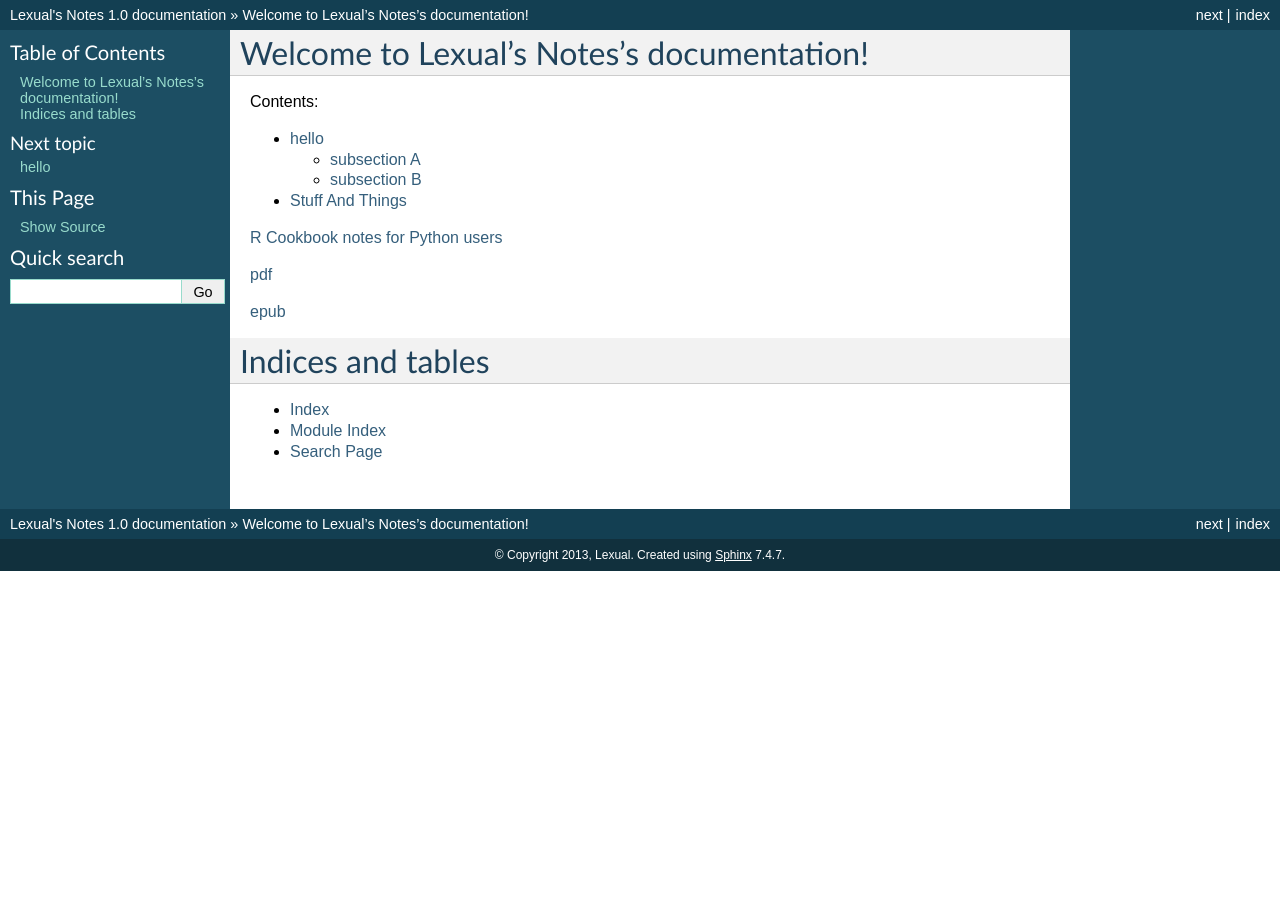
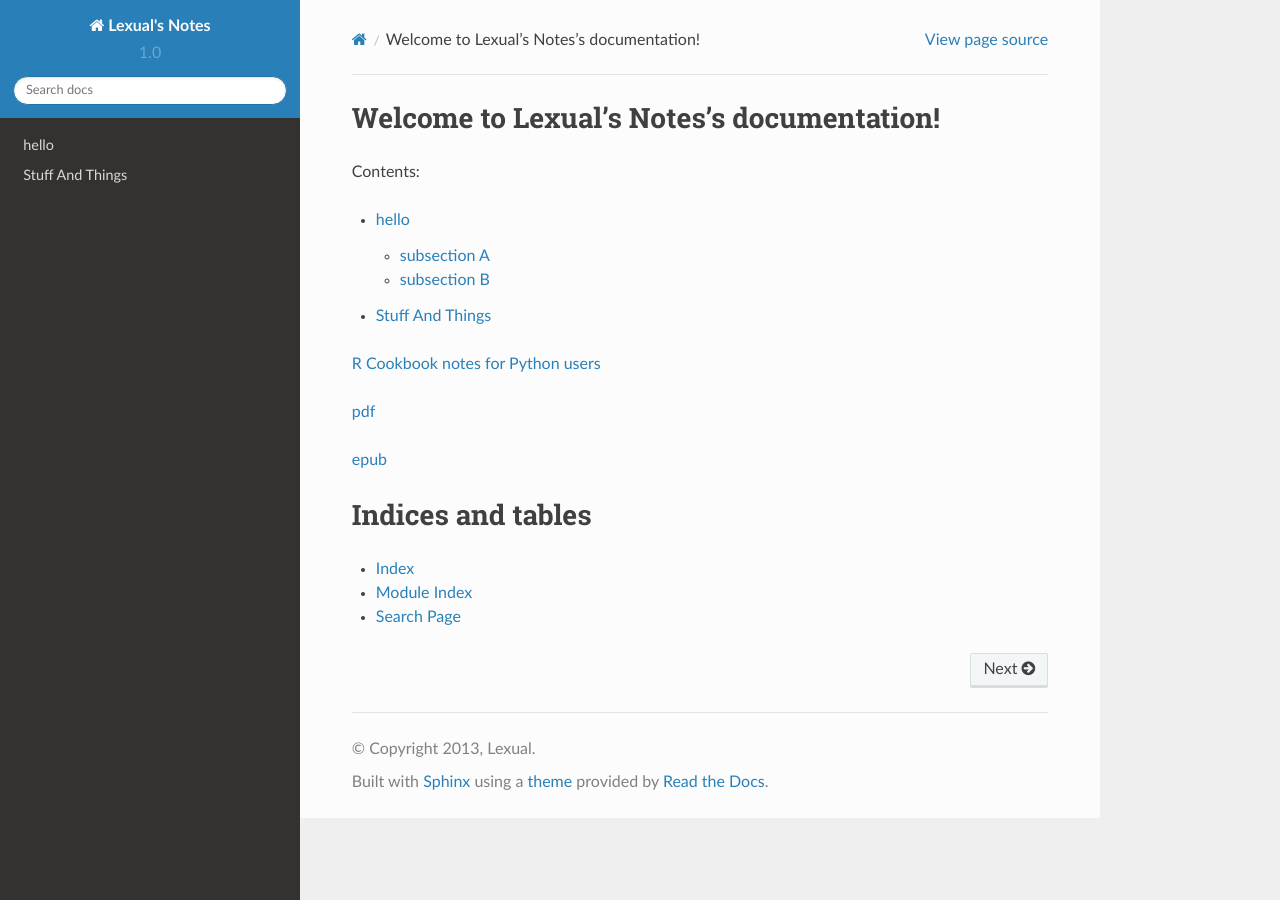
Before and after one commit to lexual/sphinx-notes, a Sphinx documentation site: the page built from source/index.rst, in a window 1280 px wide. Built offline with Sphinx 7.4.7 and the Read the Docs theme 2.0.0, drawn with Linux system fonts in a browser that asks for light colours.

Commit message:
readthedocs theme.

```diff
--- a/source/conf.py
+++ b/source/conf.py
@@ -91,7 +91,16 @@ pygments_style = 'sphinx'
 
 # The theme to use for HTML and HTML Help pages.  See the documentation for
 # a list of builtin themes.
-html_theme = 'default'
+#html_theme = 'default'
+
+# from better import better_theme_path
+# html_theme_path = [better_theme_path]
+# html_theme = 'better'
+
+import sphinx_rtd_theme
+html_theme = "sphinx_rtd_theme"
+html_theme_path = [sphinx_rtd_theme.get_html_theme_path()]
+
 
 # Theme options are theme-specific and customize the look and feel of a theme
 # further.  For a list of options available for each theme, see the
@@ -172,6 +181,7 @@ htmlhelp_basename = 'LexualsNotesdoc'
 latex_elements = {
 # The paper size ('letterpaper' or 'a4paper').
 #'papersize': 'letterpaper',
+'papersize': 'a4paper',
 
 # The font size ('10pt', '11pt' or '12pt').
 #'pointsize': '10pt',
```
